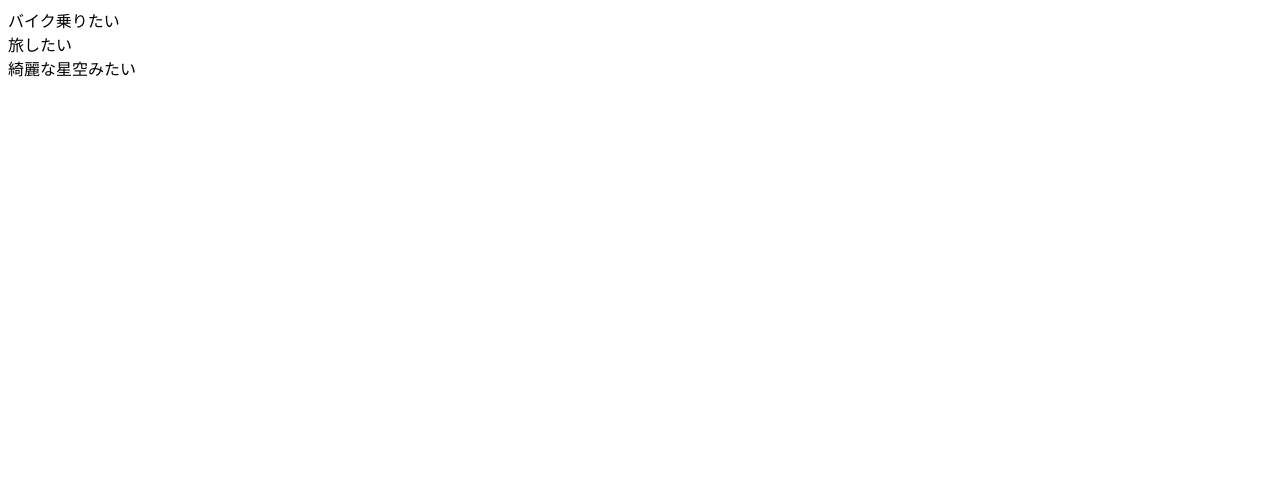
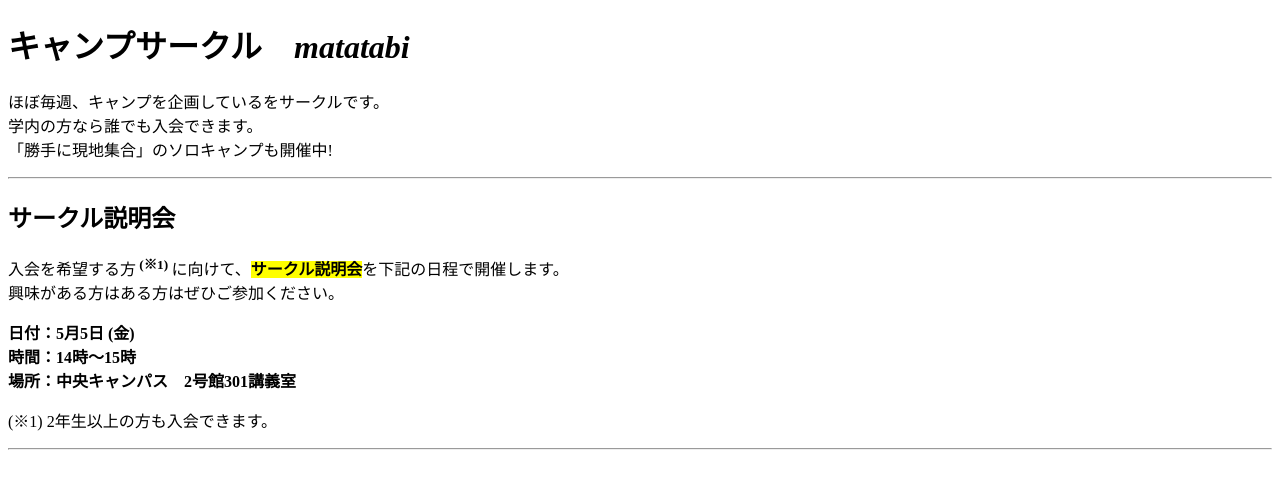
Before and after one commit to https255/1, a plain HTML site: page index.html in a window 1280 px wide. Drawn offline with Linux system fonts and the light colour scheme.

Commit message:
htmlを変更

```diff
--- a/index.html
+++ b/index.html
@@ -4,12 +4,24 @@
 
 <head>
   <meta charset="UTF-8">
+  <title>キャンプサークル　matatabi</title>
 </head>
 
 <body>
-    バイク乗りたい<br>
-    旅したい<br>
-    綺麗な星空みたい<br>
+    <h1>キャンプサークル　<i>matatabi</i></h1>
+    <p>ほぼ毎週、キャンプを企画しているをサークルです。<br>
+    学内の方なら誰でも入会できます。<br>
+    「勝手に現地集合」のソロキャンプも開催中!</p>
+    <hr>
+    <h2>サークル説明会</h2>
+    <p>入会を希望する方<sup><b> (※1) </b></sup>に向けて、<mark><b>サークル説明会</b></mark>を下記の日程で開催します。
+    <br>
+    興味がある方はある方はぜひご参加ください。</p>
+    <p><b>日付：5月5日 (金)<br>
+    時間：14時〜15時<br>
+    場所：中央キャンパス　2号館301講義室</b></p>
+    <p>(※1) 2年生以上の方も入会できます。</p>
+    <hr>
 </body>
 
 </html>
```
